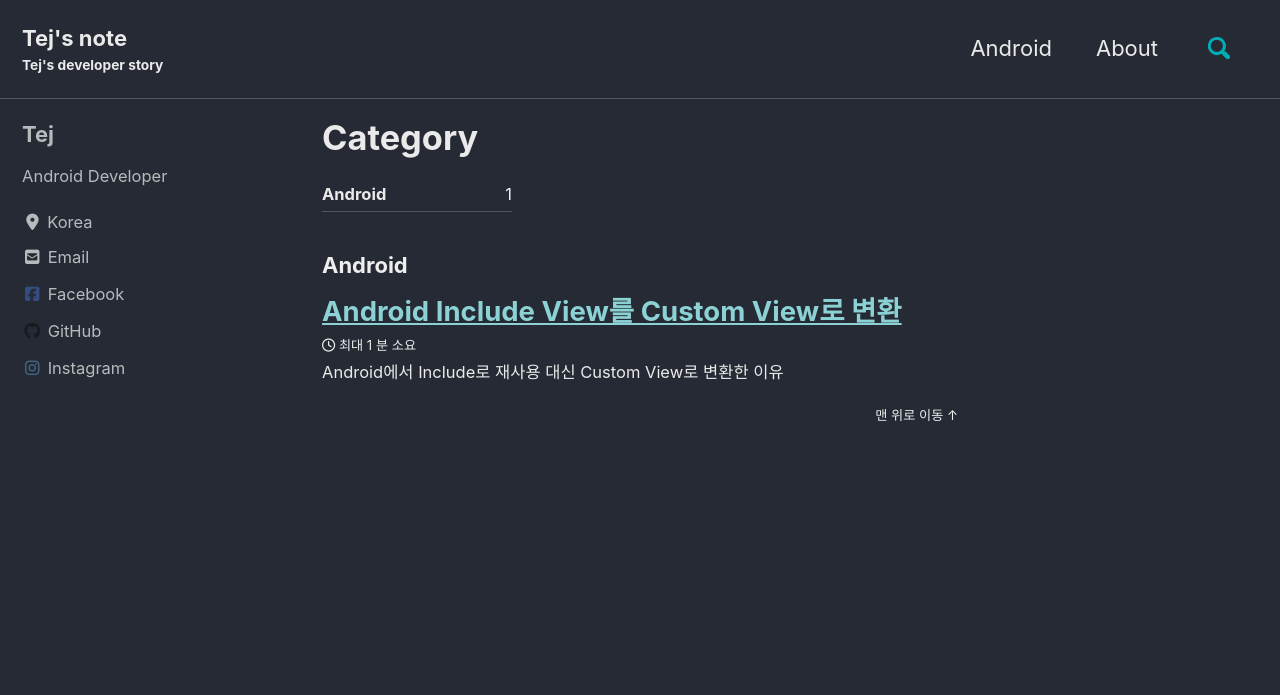
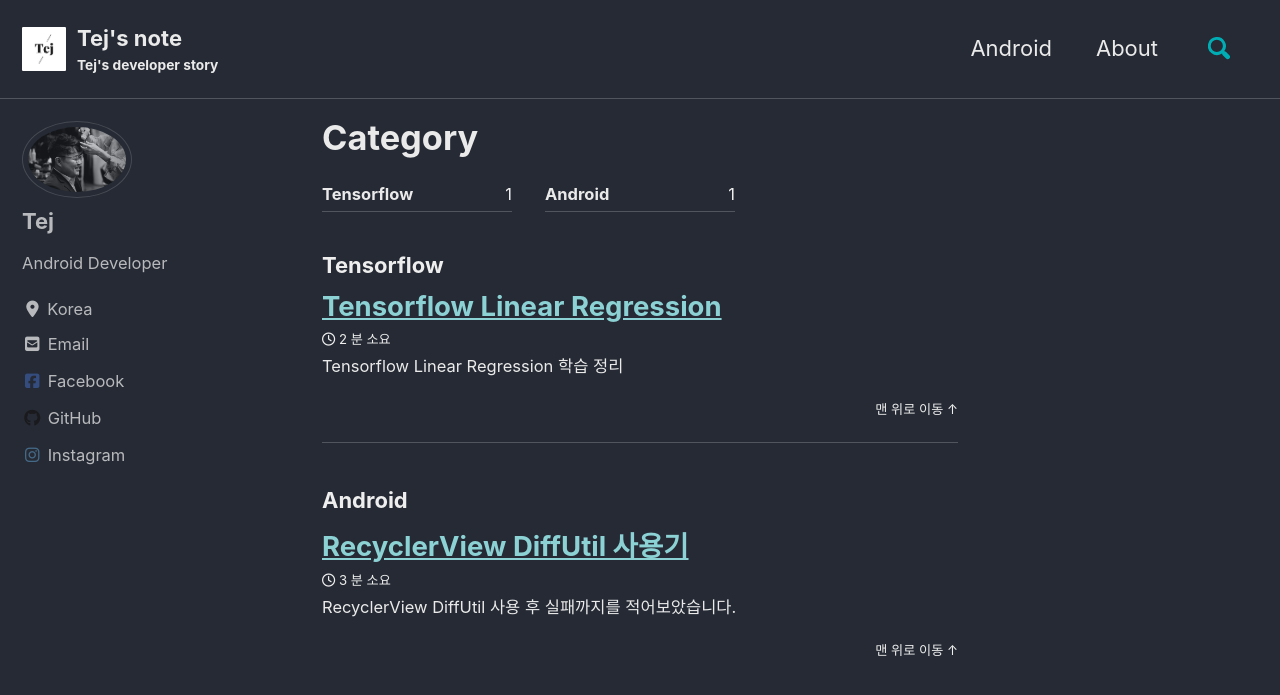
Before and after one commit to TejNote/TejNote.github.io, a Jekyll site: the page built from _pages/category-archive.md, in a window 1280 px wide and 900 px high. Shown: the top 695 px of the window. Built offline with Jekyll 4.4.1, drawn with Linux system fonts in a browser that asks for light colours; cached includes are drawn as plain includes; nearby versions of some CDN libraries; part of the change alters nothing that is shown.

Commit message:
post Diff Util
post Diff Util

````diff
--- a/_config.yml
+++ b/_config.yml
@@ -24,8 +24,8 @@ description              : "Developer Story"
 url                      : "https://tejnote.github.io"
 baseurl                  : "" # the subpath of your site, e.g. "/blog"
 repository               : "TejNote/tejnote.github.io"
-teaser                   : # path of fallback teaser image, e.g. "/assets/images/500x300.png"
-logo                     : # path of logo image to display in the masthead, e.g. "/assets/images/88x88.png"
+teaser                   : "/assets/images/teaser.png"
+logo                     : "/assets/images/logo.png"
 masthead_title           : "Tej's note"
 # breadcrumbs            : false # true, false (default)
 words_per_minute         : 200
@@ -94,7 +94,7 @@ analytics:
 # Site Author
 author:
   name             : "Tej"
-  avatar           : # path of avatar image, e.g. "/assets/images/bio-photo.jpg"
+  avatar           : /assets/images/profile_image.jpeg # path of avatar image, e.g. "/assets/images/bio-photo.jpg"
   bio              : "Android Developer"
   location         : "Korea"
   email            :
--- a/_posts/2020-04-07-Android-Custom-View.md
+++ /dev/null
@@ -1,14 +0,0 @@
----
-title:  "Android Include View를 Custom View로 변환"
-excerpt: "Android에서 Include로 재사용 대신 Custom View로 변환한 이유"
-
-categories:
-  - Android
-tags:
-  - Android
-  - CustomView
-  - Include
-last_modified_at: 2020-04-09T15:16:53-05:00
----
-
-Test
--- /dev/null
+++ b/_posts/2020-05-07-Tensorflow-Linear-Regression.md
@@ -0,0 +1,113 @@
+---
+title:  "Tensorflow Linear Regression"
+excerpt: "Tensorflow Linear Regression 학습 정리"
+
+categories:
+  - Tensorflow
+tags:
+  - Tensorflow
+  - Linear
+  - Regression
+last_modified_at: 2020-05-07T15:16:53+09:00
+---
+
+## Tensorflow 란?
+
+  구글에서 발표한 머신러닝을 위한 오픈소스 라이브러리 입니다.  많은 머신러닝 서비스에서 사용 중이며, Python으로 개발이 가능해서 개발 접근성이 매우 좋습니다.
+
+## Linear Regression 이란?
+
+  선형 회귀는 y와 한 개 이상의 x가 선형 상관 관계를 모델링 하는 기법입니다.  말은 어렵지만 아래의 계산식을 보면 이해하기가 좋습니다.
+
+![](/assets/2020-05-07-Tensorflow-Linear-Regression/2020-05-07-Tensorflow-Linear-Regression_184014.png)
+
+  y의 답에 도달하기 위해 주어진 x가 있고, W(weight)의 값과 b(bias)의 값을 조정해서 결과적으로 y와 일치할 수 있도록 합니다.
+
+|  <center>횟수</center> |  <center>y</center> |  <center>x</center> |
+|:--------|:--------:|--------:|
+| <center>1회</center> | <center>4</center> | <center>1</center> |
+| <center>2회</center> | <center>5</center> | <center>2</center> |
+| <center>3회</center> | <center>6</center> | <center>3</center> |
+| <center>4회</center> | <center>7</center> | <center>4</center> |
+| <center>5회</center> | <center>8</center> | <center>5</center> |
+
+  위와 같이 y, x의 값이 값이 있을 때 풀어보면 W = 1, b = 3 이라는 결과가 나옵니다.  이렇게 결과값이 나올 수 있도록 y, x의 관계를 정리해서 추론한 것이 Linear Regression 입니다.~~(수학과가 아니라서 잘못 이해했을 수도 있습니다.)~~
+
+## 방법은?
+
+1. 어떠한 데이터 (x DataSet)를 기준으로 결과 y 값이 있을 때 해당 데이터를 학습 합니다.
+2. 계속적인 학습으로 오차율을 줄여 갑니다.
+3. 학습된 데이터를 토대로 새로운 x dataset을 넣어서 y 값을 추론 합니다.
+
+## 어디다 써먹지?
+
+1. 남부순환로 신림역에서 서울대 입구역 월요일 오후 10시에 출발하면 얼마가 걸릴까?
+2. 학교에서 A 학생이 고등학교에서 8시간을 공부 했을 때 성적은?
+3. 야구에서 A 타자가 B 투수를 만났을 때 안타를 칠 확률은?
+- 위 예시의 공통점
+    - 이전에 있던 행동(x DataSet)에 의한 결과(y)가 누적되어 학습이 가능한 데이터
+
+## 실제 코드로 해보자!
+
+```python
+import tensorflow.compat.v1 as tf_v1
+
+# x_train = 각 학생 별 공부 시간(시간)
+# y_train = 최종 학생별 중간고사 점수
+x_train = [10, 20, 30, 40]
+y_train = [15, 33, 40, 80]
+
+# W, b는 시작에서는 정확한 값을 모르기 때문에 random으로 처음 설정을 함
+W = tf_v1.Variable(tf_v1.random_normal([1]), name="weight")
+b = tf_v1.Variable(tf_v1.random_normal([1]), name="bias")
+
+# 계산식 : H(x) = Wx + b
+# 랜덤한 W, b를 가지고 계산해서 나오는 결과값을 H(x) 라고 한다
+hypothesis = W * x_train + b
+
+# cost/Loss function : 오차율 평균을 구하는 코드
+# 랜덤으로 나온 W, b를 가지고 계산한 결과값인 H(x)와 실제 결과값 y를 뺀 후
+# 제곱(square)을 해준다
+# * 제곱을 하는 이유
+#  1) 오차에 음수와 양수가 섞이게 되면 정확한 오차율이 나오지 않음
+#  2) 확대 계산으로 오차율 보정을 효율적으로 하기 위해
+# 위 내용으로 나온 값을 기반으로 합산하여 평균(reduce_mean)을 측정한다.
+cost = tf_v1.reduce_mean(tf_v1.square(hypothesis - y_train))
+
+# Gradient Descent Algorithm 으로 오차율을 감소 학습 진행을 위한 변수 선언
+# 참고 : https://medium.com/@peteryun/ml-%EB%AA%A8%EB%91%90%EB%A5%BC-%EC%9C%84%ED%95%9C-tensorflow-3-gradient-descent-algorithm-%EA%B8%B0%EB%B3%B8-c0688208fc59
+# learning_rate 는 오차 보정 시 움직일 스탭의 단위(작으면 작을 수록 미세조정이 가능 다만 횟수가 늘어나야 안정적이 되는것 같음)
+# 0.1 정도로 했을 때는 오차율이 너무 높아져서 오류로 안되는 경우도 발생
+optimizer = tf_v1.train.GradientDescentOptimizer(learning_rate=1e-5)
+
+# 학습 알고리즘을 적용한 변수 선언
+train = optimizer.minimize(cost)
+
+# Tensorflow 기능 수행을 위해 필요한 기본 Session
+session = tf_v1.Session()
+# Variable 사용 시 꼭 선언 필요
+session.run(tf_v1.global_variables_initializer())
+
+# 2000번 학습 진행
+for step in range(2001):
+    session.run(train)
+
+		# 100번 마다 진행 상황 공유
+    if step % 100 == 0:
+        print("Step: ", step, "Loss : ", session.run(cost), "W : ", session.run(W), "b : ", session.run(b))
+
+# 학습된 데이터셋을 활용 35 시간 공부 시 예상점수 표출
+print("당신의 예상 점수는 " + str(session.run(hypothesis, feed_dict={X: [[35.]]})))
+# 당신의 예상 점수는 [[60.50574]] - 거의 비슷하게 나올듯
+
+# Hypothesis : H(x)라고도 하며 y, x의 관계를 정의하는 가설이 된다.
+# Cost Function : (or Loss) 결과값의 오차율을 확인
+```
+
+위 코드를 실행해보면 결과적으로 y값을 도출할 수 있는 학습셋(hypothesis, H(x))이 만들어지고 해당 H(x)을 가지고 x값을 대입해서 y값을 추출 합니다.
+
+아직 초기 학습 단계라서 이제부터 1개씩 학습을 해나가면서 올릴 수 있도록 하겠습니다.
+혹시라도 틀린 부분이 있다면 이야기 부탁드립니다 :)
+
+공부자료
+[Sung Kim님 강좌 : Lecture 2 Linear Regression](https://www.youtube.com/watch?v=Hax03rCn3UI)
--- /dev/null
+++ b/_posts/2021-09-08-DiffUtil.md
@@ -0,0 +1,192 @@
+---
+title:  "RecyclerView DiffUtil 사용기"
+excerpt: "RecyclerView DiffUtil 사용 후 실패까지를 적어보았습니다."
+
+categories:
+  - Android
+tags:
+  - Android
+  - DiffUtil
+  - RecyclerView
+  - notifyDataSetChanged
+last_modified_at: 2020-09-08T21:00:00+09:00
+---
+
+## RecyclerView 란?
+Android에서 List 형태로 구성하고 싶을 때 사용하는 View 입니다.  ListView 부터 시작해서 오랜 시간 업그레이드 되온 View 입니다.  ViewHolder 패턴을 활용해 View를 재활용해서 사용할 수 있어서 메모리 관리에 매우 효율적 입니다.
+
+## DiffUtil 이란?
+DiffUtil이란 List Item이 변경되었을 때 이전 List Item과 새롭게 변경된 List Item을 비교해서 업데이트 작업을 수행하는 유틸리티 클래스 입니다.  변경된 Item만 업데이트 하는 방식으로 이전에는 List Item이 변경되면 다 다시 그리기 시작했다면, 이제는 변경된 Item만 다시 그리는 방식을 하고 있어서, 효율적으로 퍼포먼스를 낼 수 있습니다.
+아래의 내용은 Android Developers에 있는 퍼포먼스 관련 설명 입니다.
+
+* 100 items and 10 modifications: avg: 0.39 ms, median: 0.35 ms
+* 100 items and 100 modifications: 3.82 ms, median: 3.75 ms
+* 100 items and 100 modifications without moves: 2.09 ms, median: 2.06 ms
+* 1000 items and 50 modifications: avg: 4.67 ms, median: 4.59 ms
+* 1000 items and 50 modifications without moves: avg: 3.59 ms, median: 3.50 ms
+* 1000 items and 200 modifications: 27.07 ms, median: 26.92 ms
+* 1000 items and 200 modifications without moves: 13.54 ms, median: 13.36 ms
+
+## 사용 방법은?
+ListAdaper를 활용하는 방법과 AsyncListDiffer를 활용하는 방법 이렇게 2가지가 있는데요.
+ListAdapter로 구현 시 쉽게 구현이 가능하다고하여, 해당 방식으로 구현했습니다.
+
+1. 기존 코드는 RecyclerView.Adapter로 작성되어 있습니다.
+~~~Kotlin
+class AlarmAdapter(val rowClickListener: RowClickListener<AlarmItem>) : RecyclerView.Adapter<AlarmRow>() {
+
+	var items: ArrayList<AlarmItem> = ArrayList()
+
+	override fun onCreateViewHolder(parent: ViewGroup, viewType: Int): AlarmRow {
+		val view = LayoutInflater.from(parent.context).inflate(R.layout.row_user_alarm, parent, false)
+		return AlarmRow(view, rowClickListener)
+	}
+
+	override fun onBindViewHolder(holder: AlarmRow, position: Int) {
+		holder.setData(items[position])
+	}
+
+	override fun getItemId(position: Int): Long {
+		return items[position].seq?.toLong() ?: 0
+	}
+
+	override fun getItemCount(): Int {
+		return items.size
+	}
+}
+~~~
+2. ListAdaper로 변경할 때 부터는 BaseAdapter를 만들어서 반복적으로 사용되는 기능을 우선 구현하였습니다.
+~~~Kotlin
+/**
+* rowClickListener : List Click 이벤트
+* diffCallback : DiffUtil 비교 Callback
+**/
+abstract class BaseAdapter<T>(val rowClickListener: RowClickListener<T>, diffCallback: DiffUtil.ItemCallback<T>) : ListAdapter<T, BaseRow<T>>(diffCallback) {
+
+	/**
+	* Item을 Binding 하는 함수가 반복적으로 사용되어 Base에 선언
+	**/
+	override fun onBindViewHolder(holder: BaseRow<T>, position: Int) {
+		holder.setData(currentList[position])
+	}
+
+	/**
+	* Item을 갯수를 설정하는 함수가 반복적으로 사용되어 Base에 선언
+	**/
+	override fun getItemCount(): Int {
+		return currentList.size
+	}
+
+	/**
+	* 특정 위치의 Item 삭제
+	**/
+	fun removeAt(position: Int) {
+		val tempList = currentList
+
+		if (position < currentList.size) {
+			tempList.removeAt(position)
+		}
+		submitList(tempList)
+	}
+
+	/**
+	* Item을 제일 끝에 추가
+	**/
+	fun add(item: T) {
+		val tempList = currentList
+		tempList.add(item)
+		submitList(tempList)
+		notifyItemInserted(tempList.size - 1)
+	}
+
+	/**
+	* 특정 위치의 Item을 추가
+	**/
+	fun add(position: Int, item: T) {
+		val tempList = currentList
+		tempList.add(position, item)
+		submitList(tempList)
+	}
+
+	/**
+	* 특정 위치의 Item을 변경
+	**/
+	fun modify(position: Int, item: T) {
+		val tempList = currentList
+		tempList.removeAt(position)
+		tempList.add(position, item)
+		submitList(tempList)
+	}
+
+	/**
+	* Item List를 초기화
+	**/
+	fun clear() {
+		submitList(arrayListOf())
+	}
+
+	/**
+	* Item List를 추가
+	**/
+	fun addAll(items: ArrayList<T>) {
+		val tempList = currentList.toMutableList()
+		tempList.addAll(items)
+		submitList(tempList)
+	}
+
+	/**
+	* 특정 위치에 Item List를 추가
+	**/
+	fun addAll(position: Int, items: ArrayList<T>) {
+		val tempList = currentList.toMutableList()
+		tempList.addAll(position, items)
+		submitList(tempList)
+	}
+}
+~~~
+3. 실제 BaseAdapter를 적용해봤습니다.
+~~~Kotlin
+/**
+* 기존 반복적인 코드는 정리되었으며, ViewHolder의 정의만 하면 작동되는 방식 입니다.
+**/
+class AlarmAdapter(rowClickListener: RowClickListener<AlarmDto>) : BasekAdapter<AlarmDto>(rowClickListener, diffCallback) {
+
+	override fun onCreateViewHolder(parent: ViewGroup, viewType: Int): AlarmRow {
+		val view = LayoutInflater.from(parent.context)
+			.inflate(R.layout.row_user_alarm, parent, false)
+		return AlarmRow(view, rowClickListener)
+	}
+
+	companion object {
+		/**
+		* 클래스가 초기화 시에 DiffUtil을 전달해야 하기 때문에 static으로 선언해서 구현
+		**/
+		private val diffCallback = object : DiffUtil.ItemCallback<AlarmDto>() {
+
+			/**
+			* Item 비교
+			**/
+			override fun areItemsTheSame(oldItem: AlarmDto, newItem: AlarmDto): Boolean {
+				return oldItem == newItem
+			}
+
+			/**
+			* Item 안에 값 비교
+			**/
+			override fun areContentsTheSame(oldItem: AlarmDto, newItem: AlarmDto): Boolean {
+				return oldItem.seq == newItem.seq
+			}
+		}
+	}
+}
+~~~
+> areItemsTheSame가 true가 되면 areContentsTheSame를 호출해서 다시 한번 더 확인을 합니다.
+> 매우 중요한 포인트 입니다. 참고로 저는 개발하면서 이부분을 놓치는 바람에, 롤백하였습니다.
+
+## 이슈!
+실제로 적용을 했지만, 이전에서는 없었던 깜박임 현상이 발생하였습니다.
+일부 데이터가 변경되거나, 추가 데이터가 생길 때마다 깜박이는 현상으로 인해 사용이 불가능하다고 판단 다시 코드 롤백을 진행하였습니다.
+
+## 아쉬움...
+이번에 블로그를 작성하면서 다시 확인해보니 동일하게 이런 현상이 있던 사람들이 있었고, 확인해보니 areItemsTheSame 부분을 단순히 == 가 아닌 데이터 값으로 비교해서 작동 시 깜박임 없이도 잘 작동 되는 것을 확인하였습니다.
+이 내용을 개발할 당시에 알았다면, 적용 완료하였겠지만... 지금은 늦어버린 시점이 되어 버려서 나중에 다시 DiffUtil에 도전에서 성공한 케이스로 다시 작성할 수 있도록 하겠습니다.
````
Also changed, not shown: assets/2020-05-07-Tensorflow-Linear-Regression/2020-05-07-Tensorflow-Linear-Regression_184014.png (added), assets/images/logo.png (added), assets/images/profile_image.jpeg (added), assets/images/teaser.png (added).
